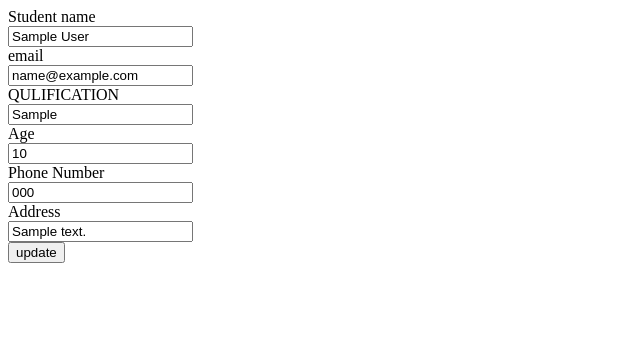
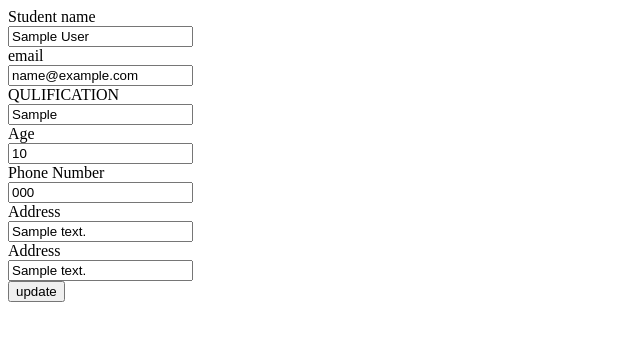
Before and after one commit to amalkv123/student3, a Django app: page /editpage/1 in a window 1280 px wide. Shown: the top 341 px of the page, without its empty margins (0-640 px from the left). Run offline with Django 4.2, Linux system fonts and the light colour scheme; tables that the repository leaves empty hold one stand-in row (values such as "Sample post").

Commit message:
third commit

```diff
--- a/sapp/templates/edit.html
+++ b/sapp/templates/edit.html
@@ -24,6 +24,8 @@
 
     <label  class="im">Address </label><br>
     <input class="address" name="Address" value="{{datas.address}}"><br>
+    <label  class="im">Address </label><br>
+    <input class="address" name="Address" value="{{datas.address}}"><br>
 
     <button type="submit">update</button>
 
```
